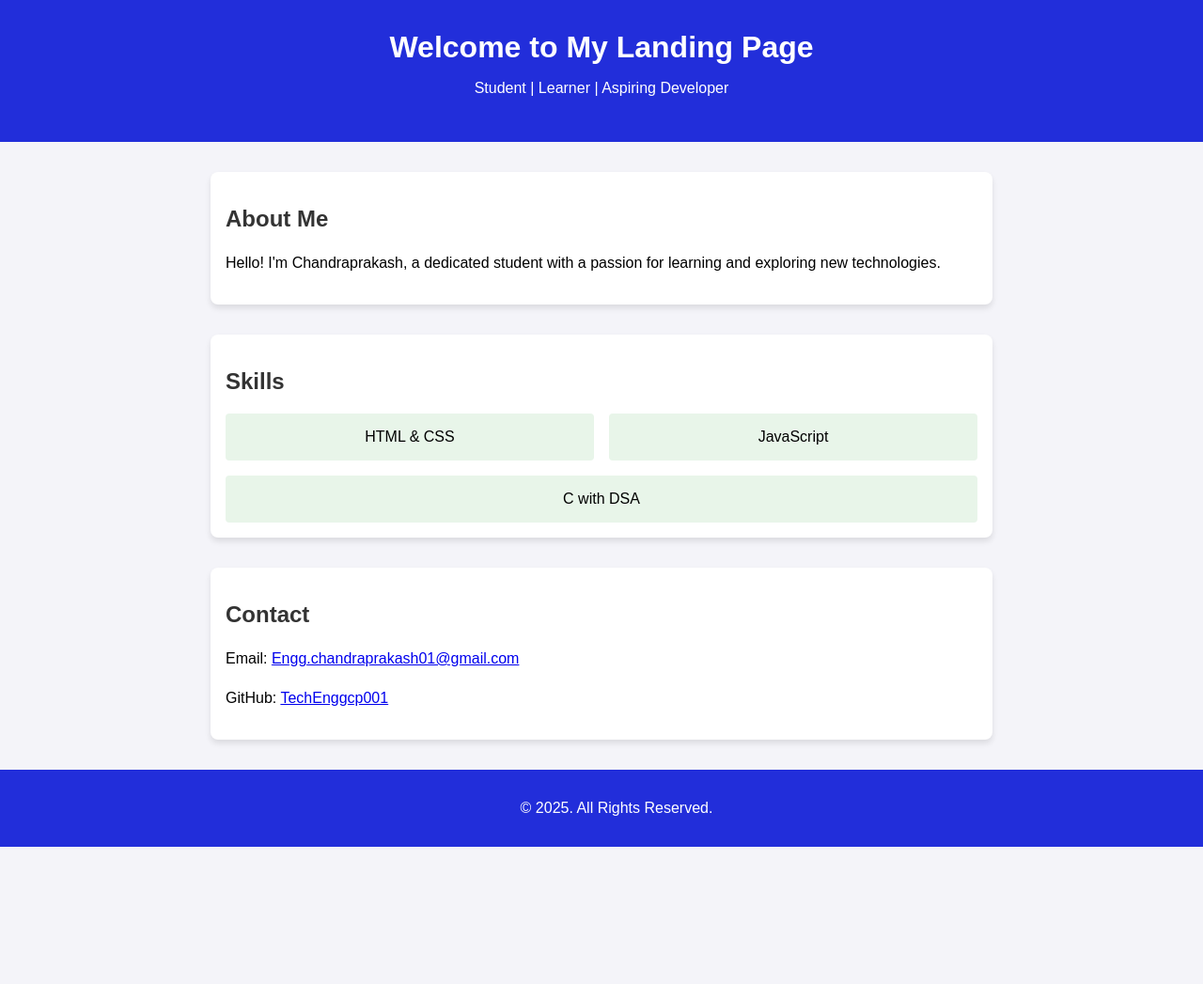
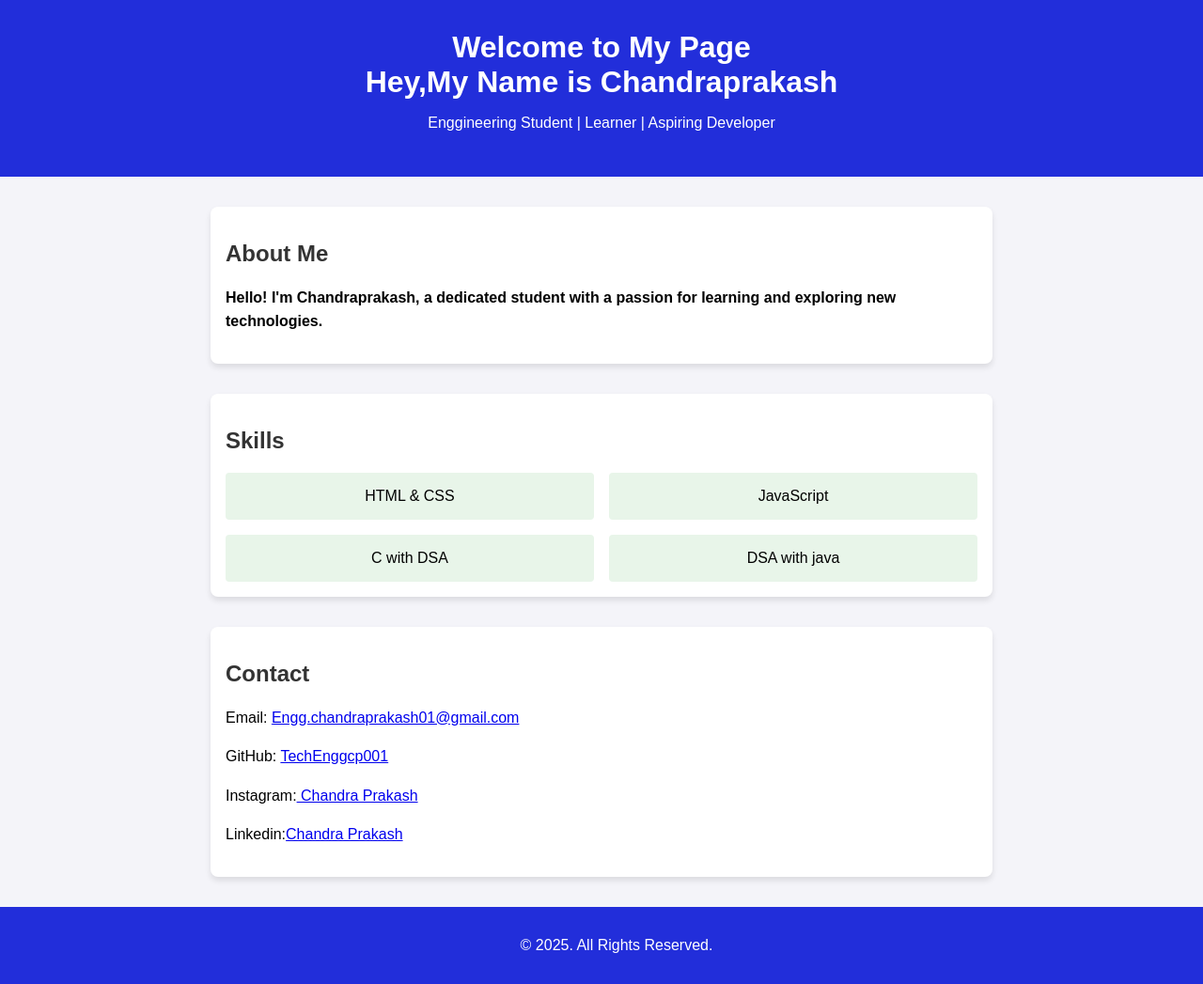
Before and after one commit to TechEnggCP001/Landing-Page, a plain HTML site: page index.html in a window 1280 px wide. Shown: the top 1047 px of the page at 94% size. Before the commit the page ends 901 px from the top, so only its background shows below. Drawn offline with Linux system fonts and the light colour scheme.

Commit message:
Update index.html

```diff
--- a/index.html
+++ b/index.html
@@ -60,12 +60,13 @@
 </head>
 <body>
     <header>
-        <h1>Welcome to My Landing Page</h1>
-        <p>Student | Learner | Aspiring Developer</p>
+        <h1>Welcome to My Page</h1>
+        <h1> Hey,My Name is Chandraprakash</h1>
+        <p> Enggineering Student | Learner | Aspiring Developer</p>
     </header>
     <section>
         <h2>About Me</h2>
-        <p>Hello! I'm Chandraprakash, a dedicated student with a passion for learning and exploring new technologies.</p>
+        <p style="font-weight: bold;">Hello! I'm Chandraprakash, a dedicated student with a passion for learning and exploring new technologies.</p>
     </section>
     <section>
         <h2>Skills</h2>
@@ -73,11 +74,15 @@
             <div>HTML & CSS</div>
             <div>JavaScript</div>
             <div>C with DSA</div>
+            <div>DSA with java</div>
     </section>
     <section>
         <h2>Contact</h2>
-        <p>Email: <a href="mailto:chandraprakash@example.com">Engg.chandraprakash01@gmail.com</a></p>
+        <p>Email: <a href="Engg.chandraprakash01@gmail.com">Engg.chandraprakash01@gmail.com</a></p>
         <p>GitHub: <a href="https://github.com/TechEnggCP001" target="_blank">TechEnggcp001</a></p>
+        <P>Instagram:<a href="https://www.instagram.com/tech_engg_cp_01/?e=337b7495-8674-4ef7-a105-65321fb0ad65&g=5"> Chandra Prakash</a></P>
+        <p>Linkedin:<a href="https://www.linkedin.com/in/chandra-prakash-24466b261?utm_source=share&utm_campaign=share_via&utm_content=profile&utm_medium=android_app ">Chandra Prakash</a></p>
+
     </section>
     <footer>
       <p>&copy; 2025. All Rights Reserved.</p>
```
